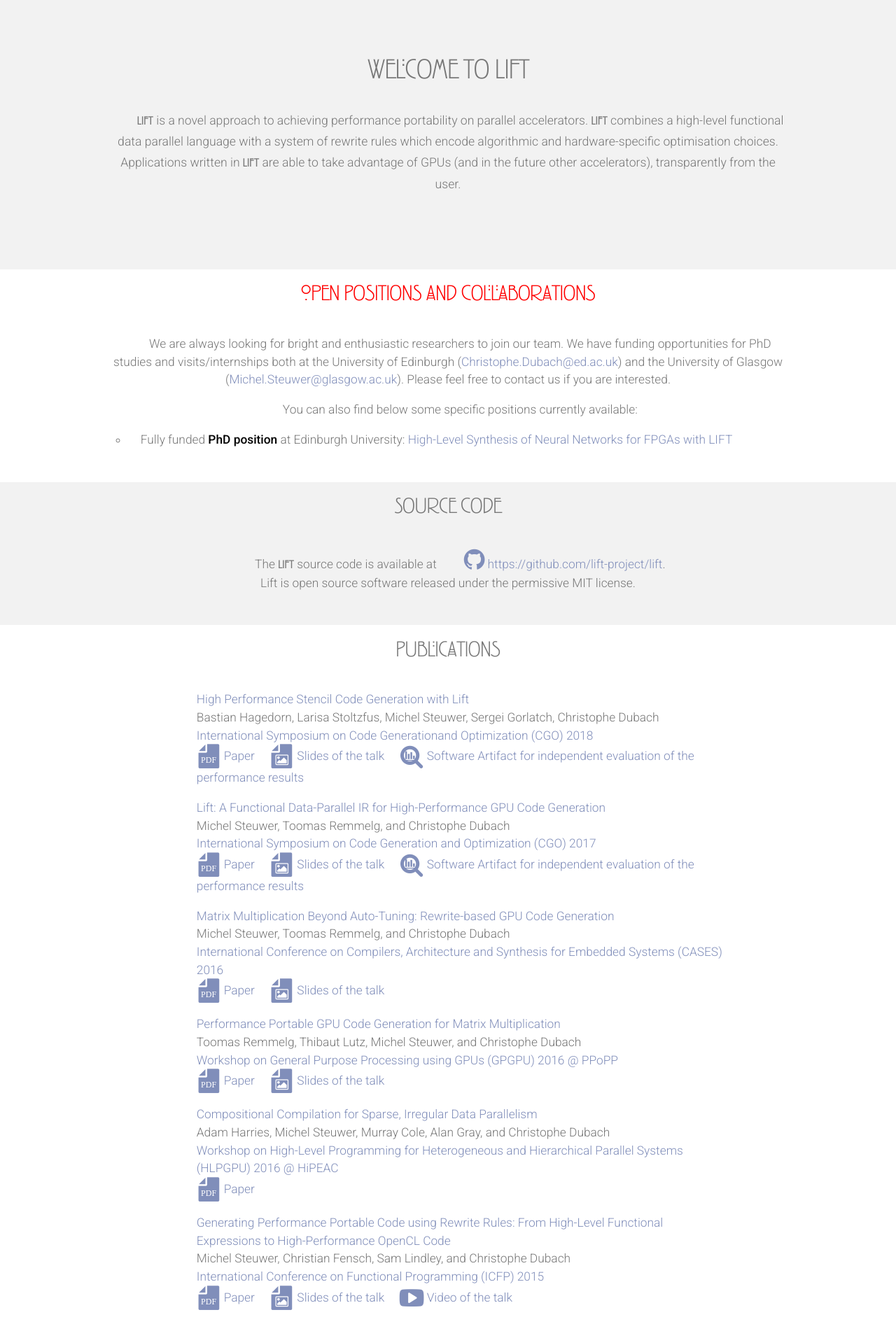
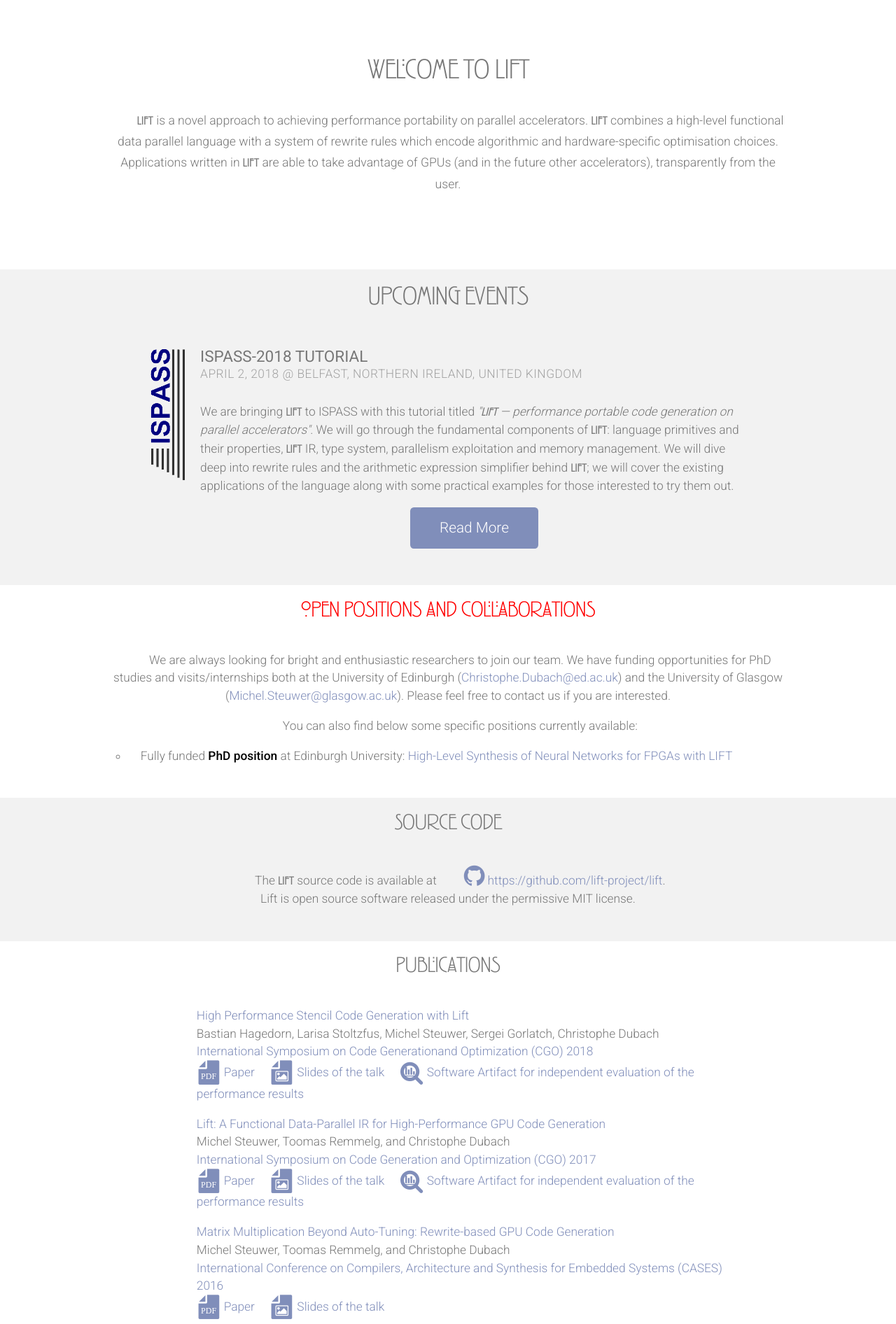
Before and after one commit to lift-project/lift-project.github.io, a Jekyll site: the page built from index.html, in a window 1280 px wide. Shown: the part 561-2453 px from the top of the page at 70% size. Built offline with Jekyll 4.4.1, drawn with Linux system fonts in a browser that asks for light colours; nearby versions of some CDN libraries.

Commit message:
Added the events section and a page for the ISPASS tutorial

```diff
--- a/css/style.css
+++ b/css/style.css
@@ -190,6 +190,23 @@
         section header h2
         {
             font-size: 2.4em;
+        }
+        section header h3
+        {
+            font-size: 1.3em;
+            font-weight: 400;
+            text-transform: uppercase;
+        }
+        section header .subtitle
+        {
+
+            padding: 0em;
+            margin: 0em;
+            letter-spacing: 0.5px;
+            text-transform: uppercase;
+            font-size: 1em;
+            color: #A2A2A2;
+            line-height: 1.4em;
         }
 
     /* Images */
@@ -416,18 +433,18 @@
 
 #jobtitle
 {
-	color: #FFF;
+    color: #FFF;
 }
 
-	#jobtitle h1
-	{
-		font-weight: 300;
+    #jobtitle h1
+    {
+        font-weight: 300;
       line-height: 1em;
       font-size: 2em;
       color: #FFF;
       letter-spacing: -0.05em;
       margin: 0 0 0.125em 0;
-	}
+    }
 
 
 
@@ -675,7 +692,20 @@
     {
         position: relative;
         text-align: center;
+        background: #ffffff;
+    }
+
+/*********************************************************************************/
+/* Events                                                                        */
+/*********************************************************************************/
+
+    #events
+    {
+        position: relative;
+        text-align: left;
         background: #f2f2f2;
+        padding-bottom: 2em;
+        font-size: 13pt;
     }
 
 /*********************************************************************************/
--- a/index.html
+++ b/index.html
@@ -55,6 +55,39 @@ title: Home
     </div>
 -->
 
+    <!-- Events -->
+    <div id="events">
+      <div id="content" class="container">
+        <header>
+          <h2>Upcoming events</h2>
+        </header>
+        <div style="display: flex">
+            <section class="1u" style="margin-left: 3%; padding-left: 0; border: 0px solid red; text-align: right">
+                <a href="http://www.ispass.org/ispass2018/">
+                  <img src="images/ispass.png" width="59" height="200" alt="ISPASS 2018" >
+                </a>
+            </section>
+            <section class="10u" style="padding-left: 1em; padding-top: 0.3em; border: 0px solid green; text-align: left;">
+              <header>
+                <h3><a href="http://www.ispass.org/ispass2018/">ISPASS-2018</a> tutorial</h3>
+                <span class="subtitle">April 2, 2018 @ Belfast, Northern Ireland, United Kingdom</span>
+              </header>
+                We are bringing <span class="lift-bold">Lift</span> to ISPASS with this tutorial titled <i>"<span class="lift-bold">Lift</span> &mdash; performance portable code generation on parallel accelerators"</i>. We will go through the fundamental components of <span class="lift-bold">Lift</span>: language primitives and their properties, <span class="lift-bold">Lift</span> IR, type system, parallelism exploitation and memory management. We will dive deep into rewrite rules and the arithmetic expression simplifier behind <span class="lift-bold">Lift</span>; we will cover the existing applications of the language along with some practical examples for those interested to try them out.
+                <br>
+                <center style="margin-top: 1em;">
+                <span class="button_wrapper" style="align: center;">
+                    <a href="ispass2018_tutorial.html" class="button button-style1">Read More</a>
+                </span>
+              </center>
+            </section>
+          </div>
+        <p><!--
+        The <span class="lift-bold">Lift</span> source code is available at <a href="https://github.com/lift-project/lift"><i class="fa fa-github fa-2x" aria-hidden="true"></i> https://github.com/lift-project/lift</a>.<br>
+        Lift is open source software released under the permissive MIT license.
+        </p> -->
+      </div>
+    </div>
+
     <!-- Positions -->
     <div id="positions">
       <div id="content" class="container">
@@ -62,18 +95,18 @@ title: Home
           <h2>Open Positions and Collaborations</h2>
         </header>
         <p>
-	  We are always looking for bright and enthusiastic researchers to join our team.
+    We are always looking for bright and enthusiastic researchers to join our team.
           We have funding opportunities for PhD studies and visits/internships both at the University of Edinburgh
           (<a href="mailto:christophe.dubach@ed.ac.uk">Christophe.Dubach@ed.ac.uk</a>) and the University of Glasgow
           (<a href="mailto:michel.steuwer@glasgow.ac.uk">Michel.Steuwer@glasgow.ac.uk</a>).
           Please feel free to contact us if you are interested.
-	</p>
-	<p>
-	  You can also find below some specific positions currently available:
+  </p>
+  <p>
+    You can also find below some specific positions currently available:
           <ul>
             <li>Fully funded <b>PhD position</b> at Edinburgh University: <a href="PhDMSR.html">High-Level Synthesis of Neural Networks for FPGAs with LIFT</a></li>
           </ul>
-	</p>
+  </p>
 
 
         </p>
```
Also changed, not shown: ispass2018_tutorial.html (added, +184 -0 lines), images/github.svg (added), images/gitlab.png (added), images/ispass.png (added).
